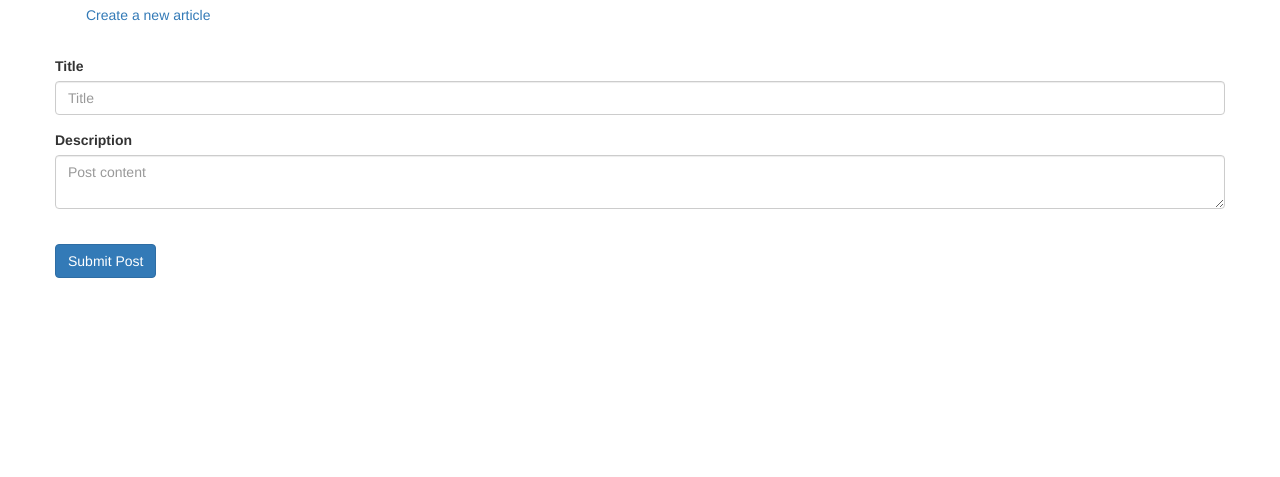
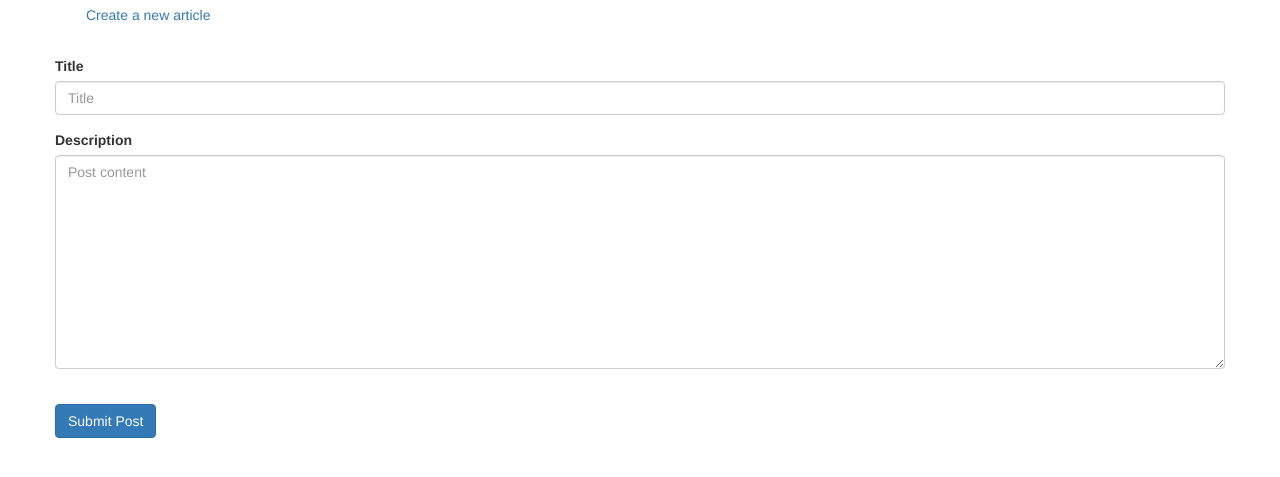
Before and after one commit to bandris342/Flask-blog, a Flask app: page /create in a window 1280 px wide. Shown: the part 161-638 px from the top of the page. Run offline with Flask 2, Linux system fonts and the light colour scheme; some libraries are stand-ins or nearby versions.

Commit message:
Modify textbox size

```diff
--- a/app/templates/create.html
+++ b/app/templates/create.html
@@ -7,19 +7,19 @@
     <div class="control-group">
 	<div class="form-group floating-label-form-group controls">
 		<label>Title</label>
-		<input type="text" class="form-control" placeholder="Title" name="title" id="title" required data-validation-required-message="Please enter the title of your post.">
+		<input type="text" class="form-control" style="min-width: 80%" placeholder="Title" name="title" id="title" required data-validation-required-message="Please enter the title of your post.">
 		<p class="help-block text-danger"></p>
 	</div>
 	</div>
 
-
 	<div class="control-group">
 	<div class="form-group floating-label-form-group controls">
 		<label>Description</label>
-		<textarea class="form-control" placeholder="Post content" name="description"  id="description" required data-validation-required-message="Please type your content here."></textarea>
+		<textarea class="form-control" rows="10" style="min-width: 100%" placeholder="Post content" name="description"  id="description" required data-validation-required-message="Please type your content here."></textarea>
 		<p class="help-block text-danger"></p>
 	</div>
 	</div>
+
 	<br>
 	<div id="success"></div>
 	<div class="form-group">
--- a/config.py
+++ b/config.py
@@ -2,4 +2,4 @@
 
 SQLALCHEMY_DATABASE_URI = 'sqlite:///articles.db'
 SQLALCHEMY_TRACK_MODIFICATIONS = True
-DEBUG = True
+DEBUG = False
```
